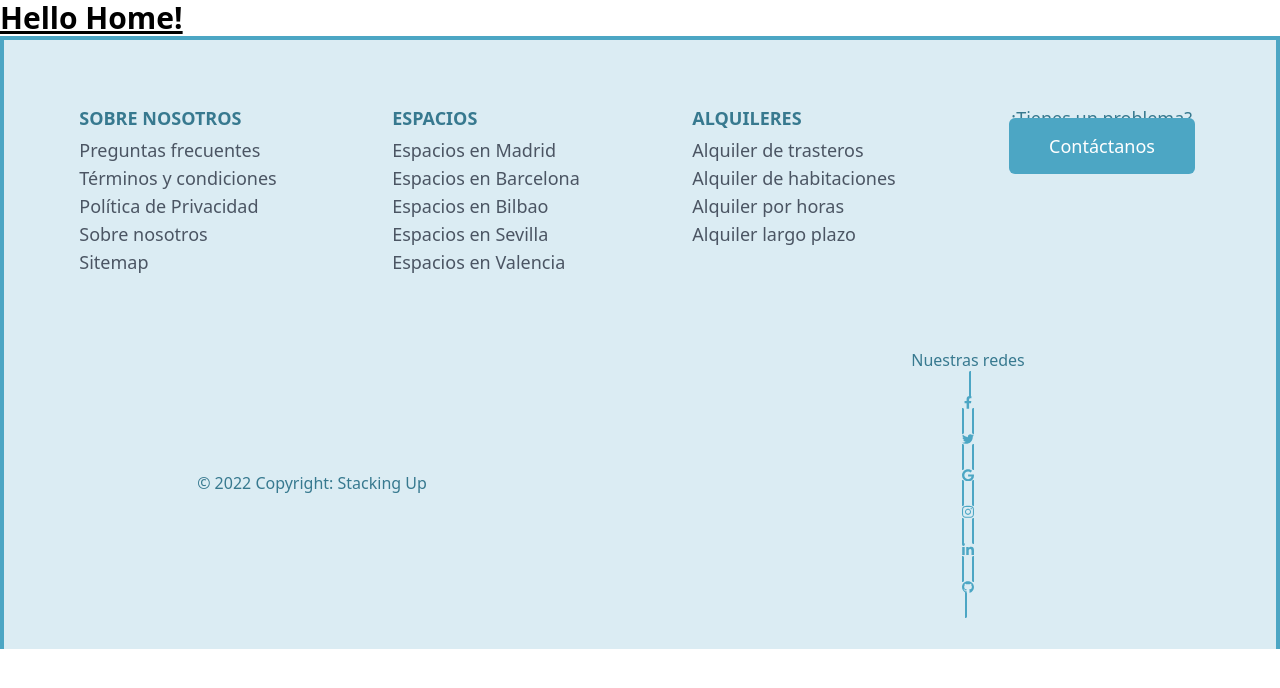
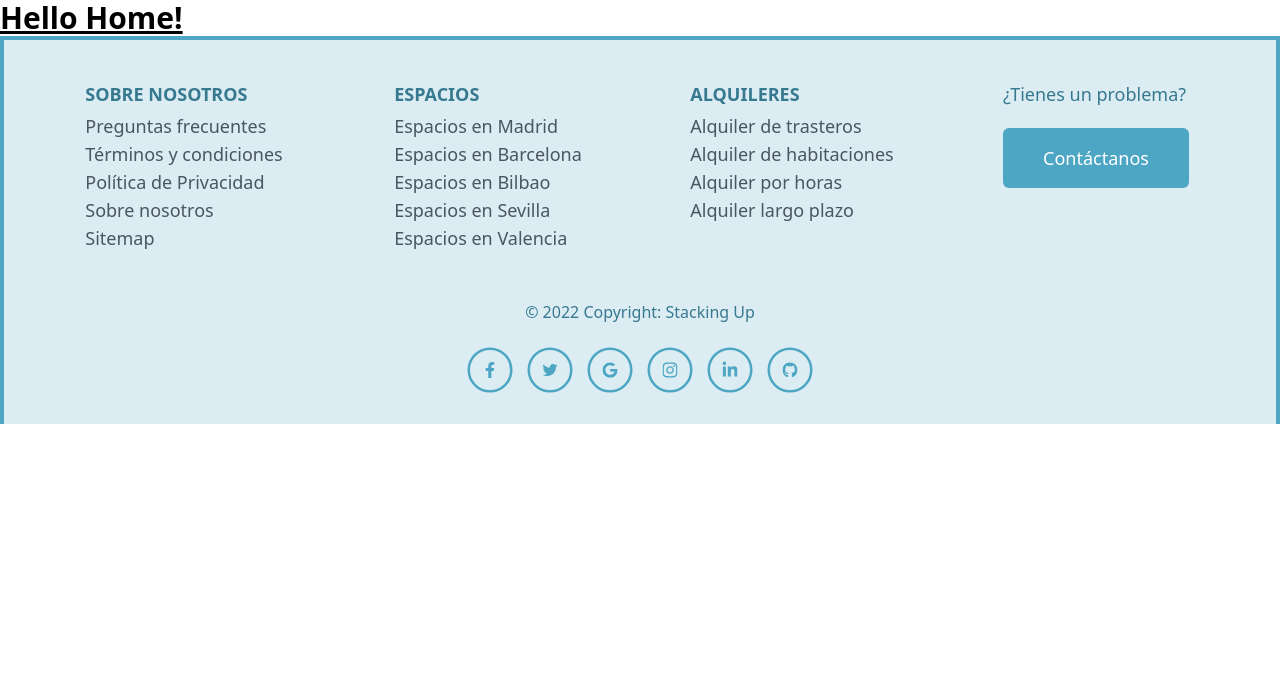
Before and after one commit to ISPP-2022/frontend, a Next.js app: page / in a window 1280 px wide. Shown: the top 688 px of the page. Built offline with nearby package versions, Linux system fonts and the light colour scheme.

Commit message:
feat: Footer finished

```diff
--- a/components/Footer/ItemsContainer.js
+++ b/components/Footer/ItemsContainer.js
@@ -1,19 +1,19 @@
 import Item from "./Item";
 import {ABOUTUS, RESOURCES, RENTS} from "./Menus";
+<script src="https://unpkg.com/tippy.js@6/dist/tippy-bundle.umd.js"></script>
 const ItemsContainer = () => {
   return (
-    <div className="justify-items-center grid grid-cols-1 md:grid-cols-2 lg:grid-cols-4 gap-6 sm:px-8 px-5 py-16 border-x-4 border-t-4 border-[#4CA6C4] text-lg">
-      <Item Links={ABOUTUS} title="SOBRE NOSOTROS" />
-      <Item Links={RESOURCES} title="ESPACIOS" />
-      <Item Links={RENTS} title="ALQUILERES" />
-      <div>
-        <span>¿Tienes un problema?</span>
-        <br/>
-        <a type="button" href="mailto:stackingup13@gmail.com" className="bg-[#4CA6C4] hover:bg-sky-400 duration-300 px-10 py-4
+    <div className="px-10 justify-items-center grid grid-cols-1 md:grid-cols-2 lg:grid-cols-4 gap-6 py-10 border-x-4 border-t-4 border-[#4CA6C4] text-lg">
+        <Item Links={ABOUTUS} title="SOBRE NOSOTROS" />
+        <Item Links={RESOURCES} title="ESPACIOS" />
+        <Item Links={RENTS} title="ALQUILERES" />
+      <div className="justify-center">
+        <span className="grid gap-5">¿Tienes un problema?
+        <a type="button" href="mailto:stackingup13@gmail.com" className="justify-center transform motion-safe:hover:scale-110 bg-[#4CA6C4] hover:bg-sky-400 duration-300 px-10 py-4
         rounded-md text-white md:w-auto w-full"
         >
             Contáctanos
-        </a>
+        </a></span>
       </div>
     </div>
   );
--- a/components/Footer/index.js
+++ b/components/Footer/index.js
@@ -4,16 +4,16 @@ export default function Footer(){
     return(
     <footer className="bg-[#DBECF3] text-[#37798F] hidden md:block inset-x-0 bottom-0">
         <ItemsContainer />
-        <div className="grid grid-cols-1 sm:grid-cols-2  lg:grid-cols-2 gap-10
+        <div className="grid grid-cols-1 grid-rows-2 place-items-center
         text-center pt-2 text-[#37798F] text-md pb-8 border-x-4 border-[#4CA6C4] md:items-center">
-            <span>© 2022 Copyright: Stacking Up</span>
-            <span>Nuestras redes <br/>
-                <a href="#!" type="button" className="rounded-full border-2 border-[#4CA6C4] text-[#4CA6C4] leading-normal uppercase hover:bg-black hover:bg-opacity-5 focus:outline-none focus:ring-0 transition duration-150 ease-in-out w-9 h-9 m-1">
+            <span>© 2022 Copyright: Stacking Up</span><br/>
+            <div className="flex justify-center place-items-center gap-4">
+            <a href="#!" type="button" className="scale-125 transform motion-safe:hover:scale-150 rounded-full border-2 border-[#4CA6C4] text-[#4CA6C4] leading-normal uppercase hover:bg-black hover:bg-opacity-5 focus:outline-none focus:ring-0 transition duration-150 ease-in-out w-9 h-9 m-1">
                     <svg aria-hidden="true"
                     focusable="false"
                     data-prefix="fab"
                     data-icon="facebook-f"
-                    class="w-2 h-full mx-auto"
+                    className="w-2 h-full mx-auto"
                     role="img"
                     xmlns="http://www.w3.org/2000/svg"
                     viewBox="0 0 320 512"
@@ -25,12 +25,13 @@ export default function Footer(){
                     </svg>
             </a>
 
-                <a href="https://twitter.com/StackingUp_" target="_blank" type="button" className="rounded-full border-2 border-[#4CA6C4] text-[#4CA6C4] leading-normal uppercase hover:bg-black hover:bg-opacity-5 focus:outline-none focus:ring-0 transition duration-150 ease-in-out w-9 h-9 m-1">
+
+            <a href="https://twitter.com/StackingUp_" target="_blank" type="button" className="scale-125 transform motion-safe:hover:scale-150 rounded-full border-2 border-[#4CA6C4] text-[#4CA6C4] leading-normal uppercase hover:bg-black hover:bg-opacity-5 focus:outline-none focus:ring-0 transition duration-150 ease-in-out w-9 h-9 m-1">
                 <svg aria-hidden="true"
                 focusable="false"
                 data-prefix="fab"
                 data-icon="twitter"
-                    class="w-3 h-full mx-auto"
+                className="w-3 h-full mx-auto"
                 role="img"
                 xmlns="http://www.w3.org/2000/svg"
                 viewBox="0 0 512 512"
@@ -42,12 +43,12 @@ export default function Footer(){
                 </svg>
             </a>
 
-                <a href="mailto:stackingup13@gmail.com" type="button" className="rounded-full border-2 border-[#4CA6C4] text-[#4CA6C4] leading-normal uppercase hover:bg-black hover:bg-opacity-5 focus:outline-none focus:ring-0 transition duration-150 ease-in-out w-9 h-9 m-1">
+            <a href="mailto:stackingup13@gmail.com" type="button" className="scale-125 transform motion-safe:hover:scale-150 rounded-full border-2 border-[#4CA6C4] text-[#4CA6C4] leading-normal uppercase hover:bg-black hover:bg-opacity-5 focus:outline-none focus:ring-0 transition duration-150 ease-in-out w-9 h-9 m-1">
                 <svg aria-hidden="true"
                 focusable="false"
                 data-prefix="fab"
                 data-icon="google"
-                    class="w-3 h-full mx-auto"
+                className="w-3 h-full mx-auto"
                 role="img"
                 xmlns="http://www.w3.org/2000/svg"
                 viewBox="0 0 488 512"
@@ -59,12 +60,12 @@ export default function Footer(){
                 </svg>
             </a>
 
-                <a href="https://www.instagram.com/stackingup__" target="_blank" type="button" className="rounded-full border-2 border-[#4CA6C4] text-[#4CA6C4] leading-normal uppercase hover:bg-black hover:bg-opacity-5 focus:outline-none focus:ring-0 transition duration-150 ease-in-out w-9 h-9 m-1">
+            <a href="https://www.instagram.com/stackingup__" target="_blank" type="button" className="scale-125 transform motion-safe:hover:scale-150 rounded-full border-2 border-[#4CA6C4] text-[#4CA6C4] leading-normal uppercase hover:bg-black hover:bg-opacity-5 focus:outline-none focus:ring-0 transition duration-150 ease-in-out w-9 h-9 m-1">
                 <svg aria-hidden="true"
                 focusable="false"
                 data-prefix="fab"
                 data-icon="instagram"
-                    class="w-3 h-full mx-auto"
+                className="w-3 h-full mx-auto"
                 role="img"
                 xmlns="http://www.w3.org/2000/svg"
                 viewBox="0 0 448 512"
@@ -76,12 +77,12 @@ export default function Footer(){
                 </svg>
             </a>
 
-                <a href="#!" type="button" className="rounded-full border-2 border-[#4CA6C4] text-[#4CA6C4] leading-normal uppercase hover:bg-black hover:bg-opacity-5 focus:outline-none focus:ring-0 transition duration-150 ease-in-out w-9 h-9 m-1">
+            <a href="#!" type="button" className="scale-125 transform motion-safe:hover:scale-150 rounded-full border-2 border-[#4CA6C4] text-[#4CA6C4] leading-normal uppercase hover:bg-black hover:bg-opacity-5 focus:outline-none focus:ring-0 transition duration-150 ease-in-out w-9 h-9 m-1">
                 <svg aria-hidden="true"
                 focusable="false"
                 data-prefix="fab"
                 data-icon="linkedin-in"
-                    class="w-3 h-full mx-auto"
+                className="w-3 h-full mx-auto"
                 role="img"
                 xmlns="http://www.w3.org/2000/svg"
                 viewBox="0 0 448 512"
@@ -93,12 +94,12 @@ export default function Footer(){
                 </svg>
             </a>
 
-                <a href="https://github.com/Stacking-Up" target="_blank" type="button" className="rounded-full border-2 border-[#4CA6C4] text-[#4CA6C4] leading-normal uppercase hover:bg-black hover:bg-opacity-5 focus:outline-none focus:ring-0 transition duration-150 ease-in-out w-9 h-9 m-1">
+            <a href="https://github.com/Stacking-Up" target="_blank" type="button" className="scale-125 transform motion-safe:hover:scale-150 rounded-full border-2 border-[#4CA6C4] text-[#4CA6C4] leading-normal uppercase hover:bg-black hover:bg-opacity-5 focus:outline-none focus:ring-0 transition duration-150 ease-in-out w-9 h-9 m-1">
                 <svg aria-hidden="true"
                 focusable="false"
                 data-prefix="fab"
                 data-icon="github"
-                    class="w-3 h-full mx-auto"
+                className="w-3 h-full mx-auto"
                 role="img"
                 xmlns="http://www.w3.org/2000/svg"
                 viewBox="0 0 496 512"
@@ -109,8 +110,12 @@ export default function Footer(){
                 ></path>
                 </svg>
             </a>
-            </span>
+            </div>
         </div>
     </footer>
+
     )
+
+
+
 }
```
Lines whose indentation alone changed are shown as unchanged.
